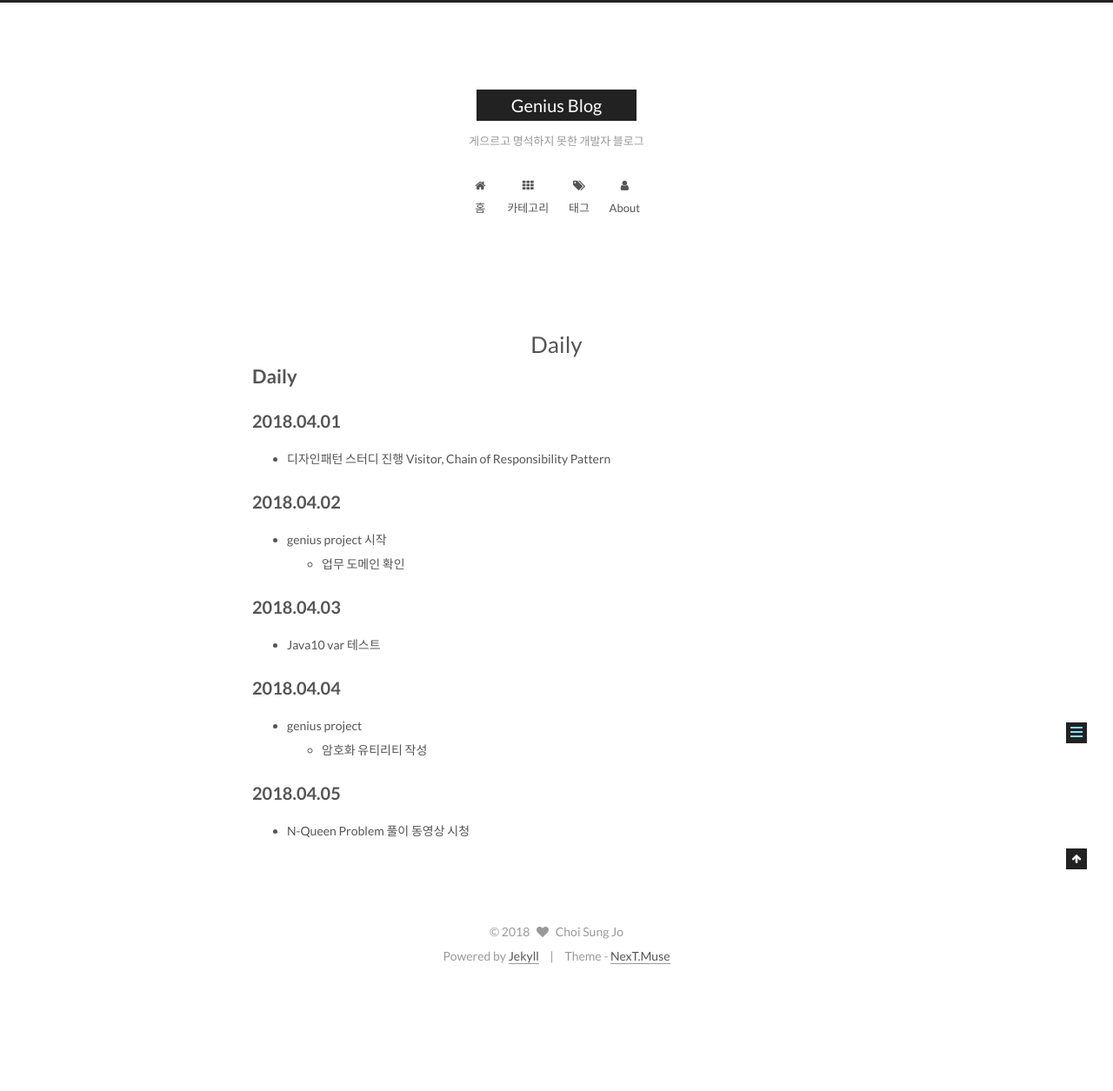
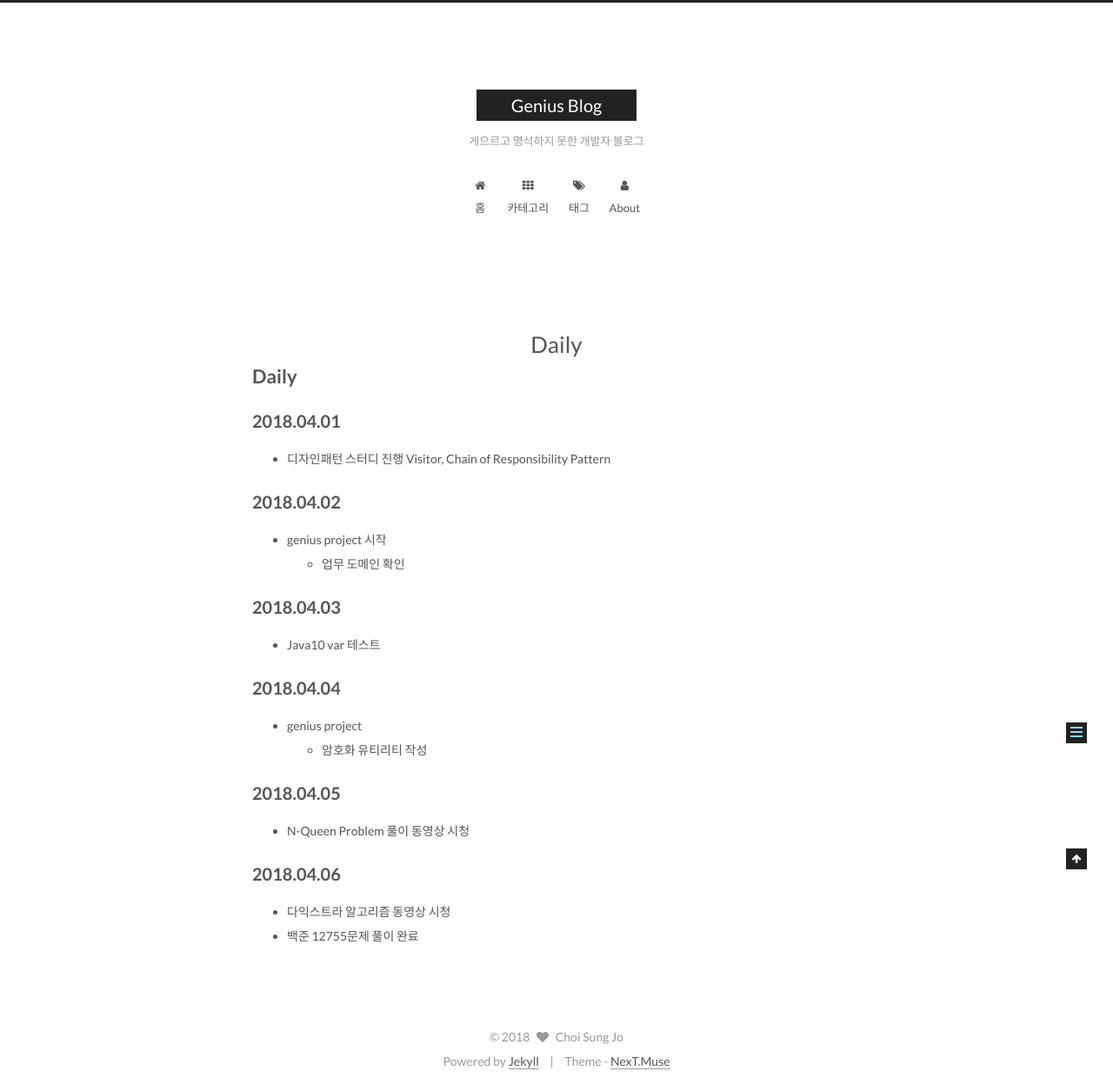
Before and after one commit to csj4032/csj4032.github.io, a Jekyll site: the page built from daily/201804.md, in a window 1280 px wide. Shown: the whole page at 87% size. Built offline with Jekyll 4.4.1, drawn with Linux system fonts in a browser that asks for light colours; our own code applies the rules of GitHub Pages for plain Markdown files; before the commit the page ends 1134 px from its top, so only the background shows below that.

Commit message:
2018.04.05 daily

```diff
--- a/daily/201804.md
+++ b/daily/201804.md
@@ -16,3 +16,7 @@
 
 ## 2018.04.05
   * N-Queen Problem 풀이 동영상 시청
+
+## 2018.04.06
+  * 다익스트라 알고리즘 동영상 시청
+  * 백준 12755문제 풀이 완료
```
